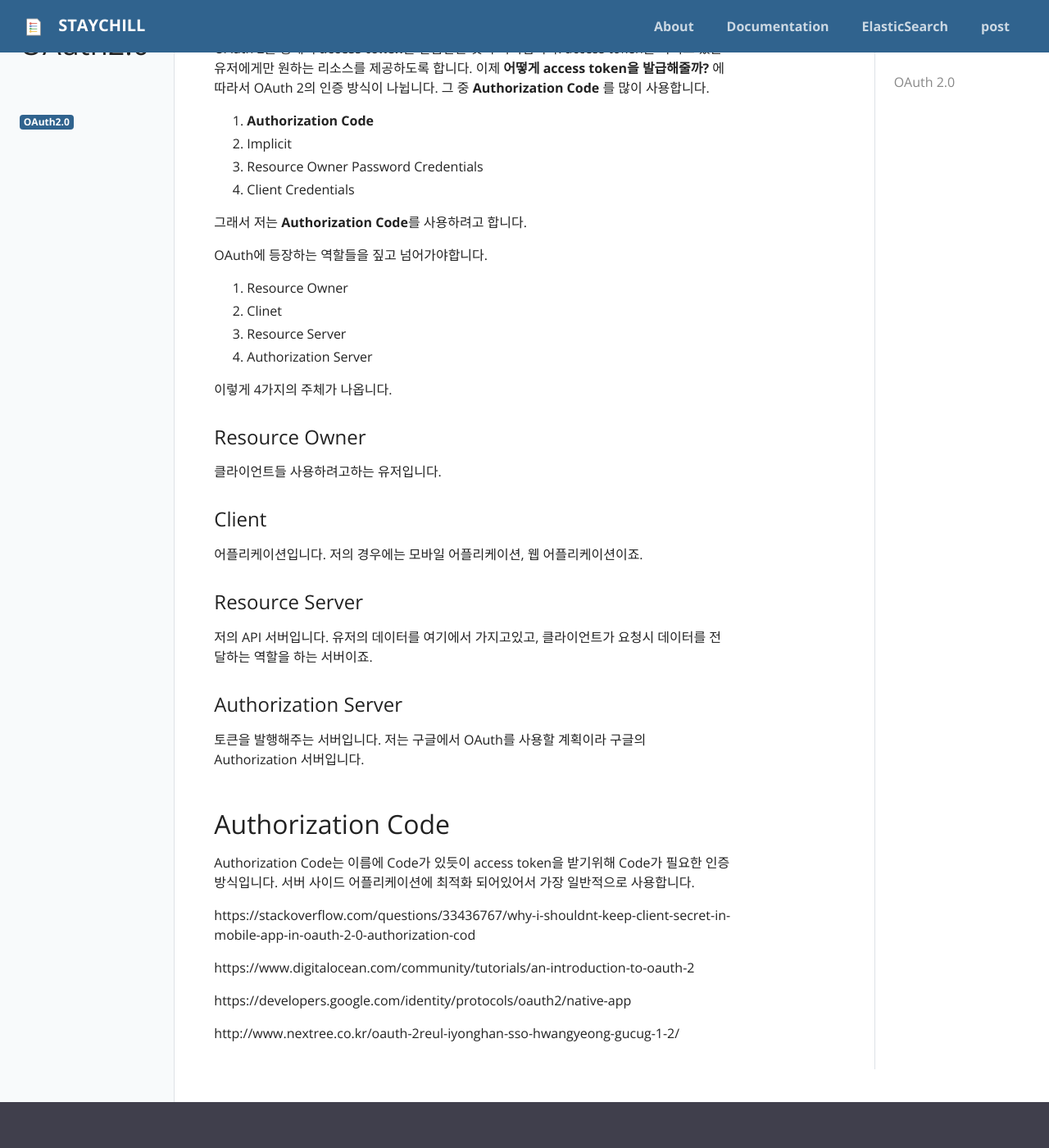
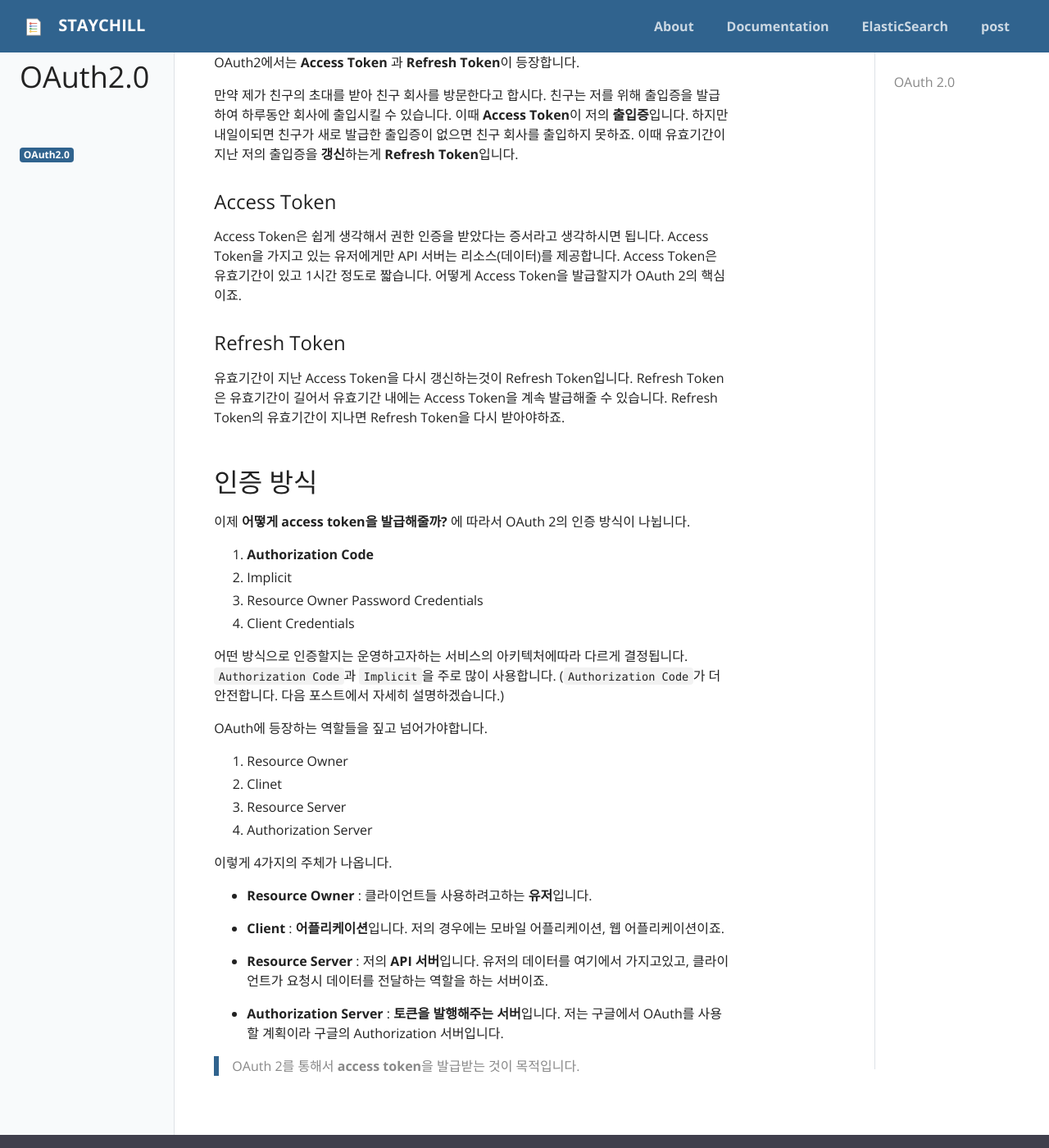
Before and after one commit to stay7/stay7.github.io, a Jekyll site: the page built from _posts/2020-08-15-OAuth2.md, in a window 1280 px wide and 1400 px high, scrolled down 479 px. Shown: the whole window at 82% size. Built offline with Jekyll 4.4.1, drawn with Linux system fonts in a browser that asks for light colours; some of the changed text lies outside the part shown.

Commit message:
Draft Oauth 2

```diff
--- a/_posts/2020-08-15-OAuth2.md
+++ b/_posts/2020-08-15-OAuth2.md
@@ -5,26 +5,43 @@ layout: post
 toc: true
 tags:
   - OAuth2.0
+permalink: /test
 ---
 
-사이드 프로젝트로 모바일과 웹이 연동되는 서비스를 만드는 중에 유저의 회원가입과 인증이 필요하였습니다.
-
-클라이언트로 모바일과 웹 어플리케이션. 유저의 resource를 저장하고있는 API 서버하나가 있습니다.
-
-OAuth2를 활용하여 유저의 세션을 만드려다가 OAuth2 flow를 몰라서 코드 한 줄 적지 못하고 고생하여 정리하게 되었습니다.
+> 사이드 프로젝트로 모바일과 웹이 연동되는 서비스를 만드는 중에 유저의 회원가입과 인증이 필요하였습니다.
+>
+> 클라이언트로 모바일과 웹 어플리케이션. 유저의 resource를 저장하고있는 API 서버 하나가 있습니다.
+>
+> OAuth2를 활용하여 유저의 세션을 만드려다가 OAuth2 flow를 몰라서 코드 한 줄 적지 못하고 고생하여 정리하게 되었습니다.
 
 ## OAuth 2
 
+<hr>
+
 어플리케이션이 HTTP 서비스에 제한된 권한만을 얻을 수 있게하는 권한인증 프레임워크.
 
-OAuth 2를 통해서 **access token**을 발급받는 것이 목적입니다. access token을 가지고 있는 유저에게만 원하는 리소스를 제공하도록 합니다. 이제 **어떻게 access token을 발급해줄까?** 에 따라서 OAuth 2의 인증 방식이 나뉩니다. 그 중 **Authorization Code** 를 많이 사용합니다.
+OAuth2에서는 **Access Token** 과 **Refresh Token**이 등장합니다.
+
+만약 제가 친구의 초대를 받아 친구 회사를 방문한다고 합시다. 친구는 저를 위해 출입증을 발급하여 하루동안 회사에 출입시킬 수 있습니다. 이때 **Access Token**이 저의 **출입증**입니다. 하지만 내일이되면 친구가 새로 발급한 출입증이 없으면 친구 회사를 출입하지 못하죠. 이때 유효기간이 지난 저의 출입증을 **갱신**하는게 **Refresh Token**입니다.
+
+### Access Token
+
+Access Token은 쉽게 생각해서 권한 인증을 받았다는 증서라고 생각하시면 됩니다. Access Token을 가지고 있는 유저에게만 API 서버는 리소스(데이터)를 제공합니다. Access Token은 유효기간이 있고 1시간 정도로 짧습니다. 어떻게 Access Token을 발급할지가 OAuth 2의 핵심이죠.
+
+### Refresh Token
+
+유효기간이 지난 Access Token을 다시 갱신하는것이 Refresh Token입니다. Refresh Token은 유효기간이 길어서 유효기간 내에는 Access Token을 계속 발급해줄 수 있습니다. Refresh Token의 유효기간이 지나면 Refresh Token을 다시 받아야하죠.
+
+## 인증 방식
+
+이제 **어떻게 access token을 발급해줄까?** 에 따라서 OAuth 2의 인증 방식이 나뉩니다.
 
 1. **Authorization Code**
 2. Implicit
 3. Resource Owner Password Credentials
 4. Client Credentials
 
-그래서 저는 **Authorization Code**를 사용하려고 합니다.
+어떤 방식으로 인증할지는 운영하고자하는 서비스의 아키텍처에따라 다르게 결정됩니다. `Authorization Code`과 `Implicit`을 주로 많이 사용합니다. (`Authorization Code`가 더 안전합니다. 다음 포스트에서 자세히 설명하겠습니다.)
 
 OAuth에 등장하는 역할들을 짚고 넘어가야합니다.
 
@@ -35,30 +52,12 @@ OAuth에 등장하는 역할들을 짚고 넘어가야합니다.
 
 이렇게 4가지의 주체가 나옵니다.
 
-### Resource Owner
+- **Resource Owner** : 클라이언트들 사용하려고하는 **유저**입니다.
 
-클라이언트들 사용하려고하는 유저입니다.
+- **Client** : **어플리케이션**입니다. 저의 경우에는 모바일 어플리케이션, 웹 어플리케이션이죠.
 
-### Client
+- **Resource Server** : 저의 **API 서버**입니다. 유저의 데이터를 여기에서 가지고있고, 클라이언트가 요청시 데이터를 전달하는 역할을 하는 서버이죠.
 
-어플리케이션입니다. 저의 경우에는 모바일 어플리케이션, 웹 어플리케이션이죠.
+- **Authorization Server** : **토큰을 발행해주는 서버**입니다. 저는 구글에서 OAuth를 사용할 계획이라 구글의 Authorization 서버입니다.
 
-### Resource Server
-
-저의 API 서버입니다. 유저의 데이터를 여기에서 가지고있고, 클라이언트가 요청시 데이터를 전달하는 역할을 하는 서버이죠.
-
-### Authorization Server
-
-토큰을 발행해주는 서버입니다. 저는 구글에서 OAuth를 사용할 계획이라 구글의 Authorization 서버입니다.
-
-## Authorization Code
-
-Authorization Code는 이름에 Code가 있듯이 access token을 받기위해 Code가 필요한 인증방식입니다. 서버 사이드 어플리케이션에 최적화 되어있어서 가장 일반적으로 사용합니다.
-
-https://stackoverflow.com/questions/33436767/why-i-shouldnt-keep-client-secret-in-mobile-app-in-oauth-2-0-authorization-cod
-
-https://www.digitalocean.com/community/tutorials/an-introduction-to-oauth-2
-
-https://developers.google.com/identity/protocols/oauth2/native-app
-
-http://www.nextree.co.kr/oauth-2reul-iyonghan-sso-hwangyeong-gucug-1-2/
+> OAuth 2를 통해서 **access token**을 발급받는 것이 목적입니다.
```
Also changed, not shown: _posts/2020-08-17-OAuth2-1.md (added, +20 -0 lines).
